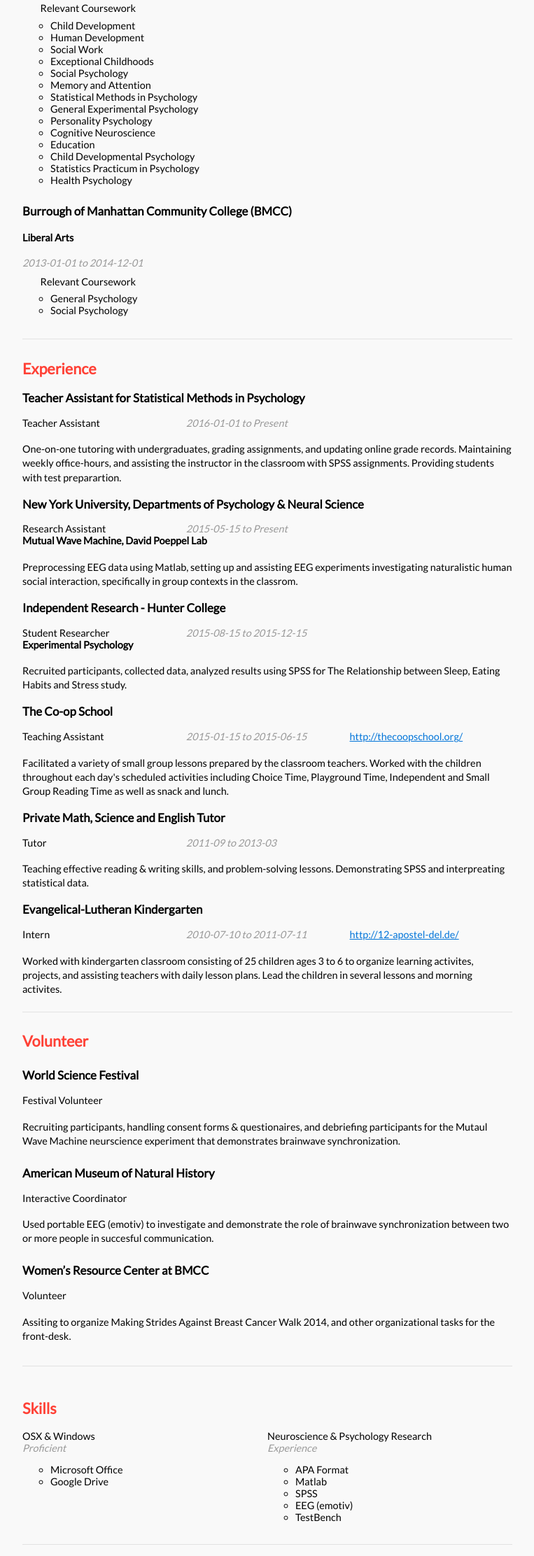
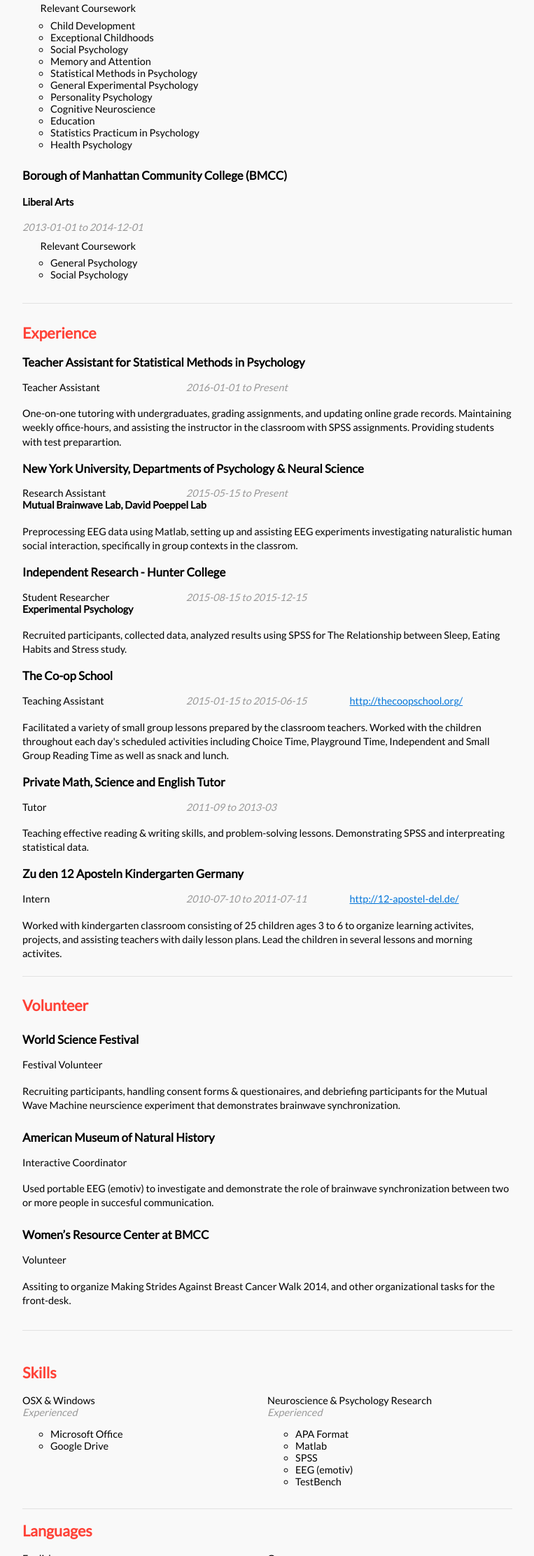
Before and after one commit to studiocraft/melda-kahraman, a website: page index.html in a window 1280 px wide. Shown: the part 576-2800 px from the top of the page at 70% size, without its empty margins (258-1021 px from the left). Drawn offline with Linux system fonts and the light colour scheme.

Commit message:
add change

```diff
--- a/index.html
+++ b/index.html
@@ -307,8 +307,6 @@ header h2 {
       <ul class="courses">
         <li style="list-style:none;margin-left:-1em;margin-bottom:.5em;">Relevant Coursework</li>
         <li>Child Development</li>
-        <li>Human Development</li>
-        <li>Social Work</li>
         <li>Exceptional Childhoods</li>
         <li>Social Psychology</li>
         <li>Memory and Attention</li>
@@ -317,7 +315,6 @@ header h2 {
         <li>Personality Psychology</li>
         <li>Cognitive Neuroscience</li>
         <li>Education</li>
-        <li>Child Developmental Psychology</li>
         <li>Statistics Practicum in Psychology</li>
         <li>Health Psychology</li>
       </ul>
@@ -326,7 +323,7 @@ header h2 {
     <div class="item">
 
       <div class="institution">
-        <h3>Burrough of Manhattan Community College (BMCC)</h3>
+        <h3>Borough of Manhattan Community College (BMCC)</h3>
       </div>
 
       <div class="area">
@@ -401,7 +398,7 @@ header h2 {
 
     </ul>
       <div class="experience_lab">
-        <strong>Mutual Wave Machine, David Poeppel Lab</strong>
+        <strong>Mutual Brainwave Lab, David Poeppel Lab</strong>
       </div>
 
       <div class="summary">
@@ -491,7 +488,7 @@ header h2 {
     </div>
     <div class="item">
       <h3 class="experience_name">
-        Evangelical-Lutheran Kindergarten
+        Zu den 12 Aposteln Kindergarten Germany
       </h3>
       <ul class="inline">
       <li class="experience_position">
@@ -530,7 +527,7 @@ header h2 {
         Festival Volunteer
       </div>
       <div class="summary">
-        <p>Recruiting participants, handling consent forms &amp; questionaires, and debriefing participants for the Mutaul Wave Machine neurscience experiment that demonstrates brainwave synchronization.</p>
+        <p>Recruiting participants, handling consent forms &amp; questionaires, and debriefing participants for the Mutual Wave Machine neurscience experiment that demonstrates brainwave synchronization.</p>
       </div>
     </div>
     <div class="item">
@@ -566,7 +563,7 @@ header h2 {
         OSX &amp; Windows
       </div>
       <div class="level">
-        <em>Proficient</em>
+        <em>Experienced</em>
       </div>
       <ul class="keywords">
         <li>Microsoft Office</li>
@@ -578,7 +575,7 @@ header h2 {
         Neuroscience &amp; Psychology Research
       </div>
       <div class="level">
-        <em>Experience</em>
+        <em>Experienced</em>
       </div>
       <ul class="keywords">
         <li>APA Format</li>
```
Also changed, not shown: resume.json (+4 -7 lines).
